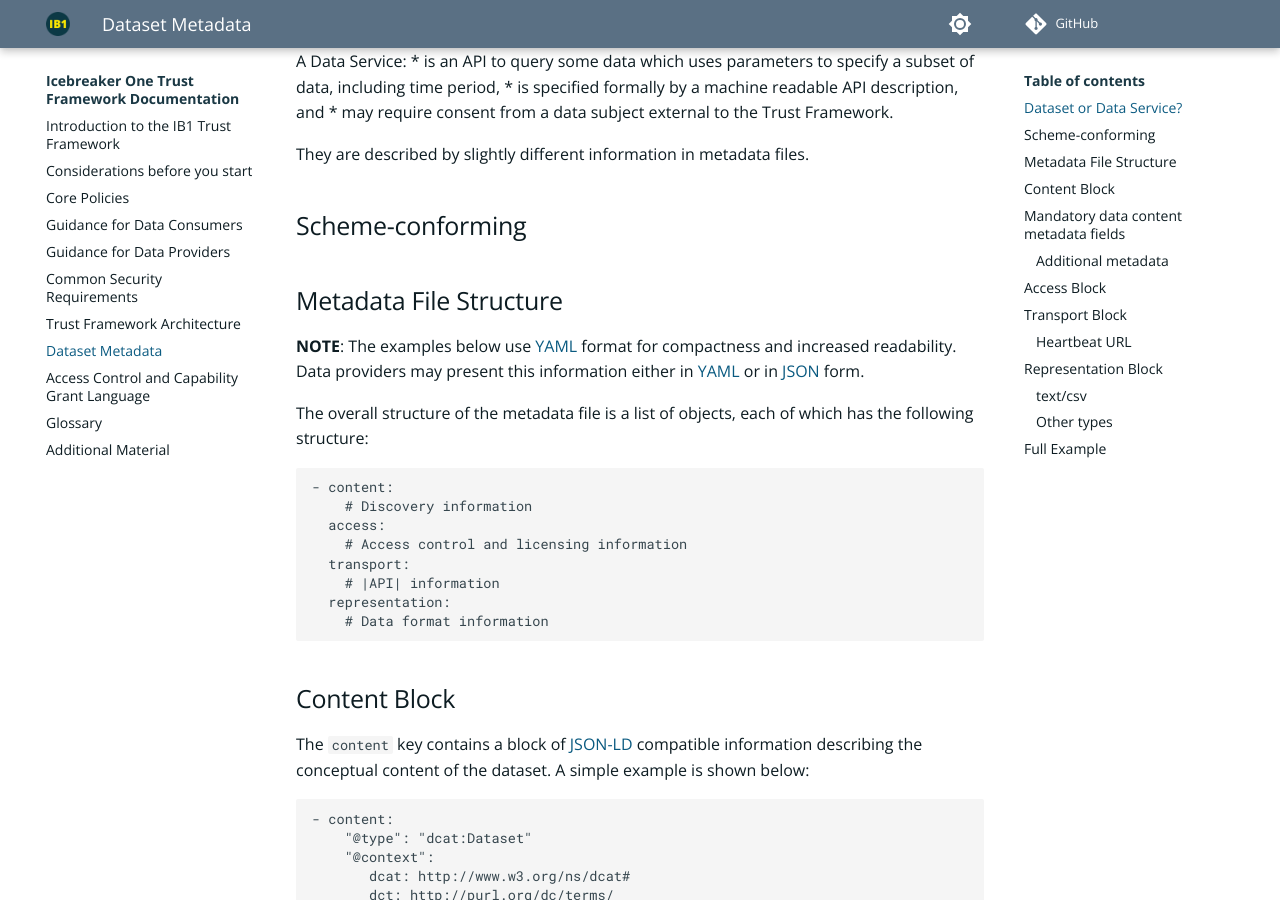
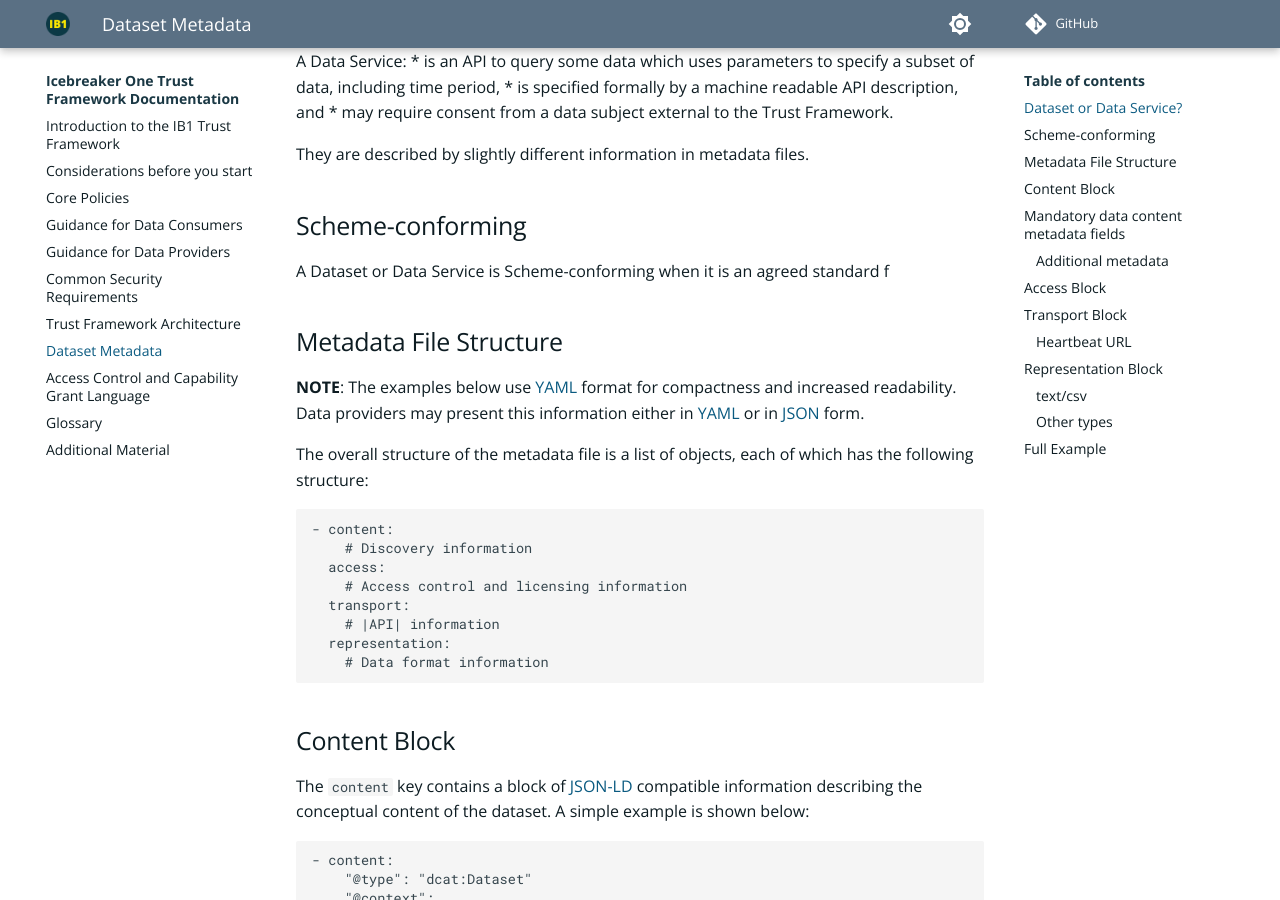
Before and after one commit to icebreakerone/ib1-technical-docs, an MkDocs documentation site: the page built from docs/metadata.md, in a window 1280 px wide and 900 px high, scrolled down 607 px. Built offline with MkDocs 1.6.1 and Material for MkDocs 9.7.7, drawn with Linux system fonts in a browser that asks for light colours; plug-ins that fetch from the network failed and are left out; comment, search, counter and statistics services are not loaded; the version menu is left out; some of the changed lines change nothing that is shown.

Commit message:
docs/metadata.md updated from https://stackedit.net/

````diff
--- a/docs/metadata.md
+++ b/docs/metadata.md
@@ -37,7 +37,7 @@ They are described by slightly different information in metadata files.
 
 ## Scheme-conforming
 
-
+A Dataset or Data Service is Scheme-conforming when it is an agreed standard f
 
 ## Metadata File Structure
 
@@ -412,6 +412,7 @@ Or, in [JSON](glossary.md#term-Javascript-Object-Notation) form:
 ]
 ```
 <!--stackedit_data:
-eyJoaXN0b3J5IjpbMTk2MTM0OTcxMywxNTE5NzU2MDAzLC04ND
-AyNTg2OTUsMTIxNTE5NTIxNiwtMTc2ODQxMzMyNl19
+eyJoaXN0b3J5IjpbLTE3NjQ5MDY1OTksMTk2MTM0OTcxMywxNT
+E5NzU2MDAzLC04NDAyNTg2OTUsMTIxNTE5NTIxNiwtMTc2ODQx
+MzMyNl19
 -->
````
